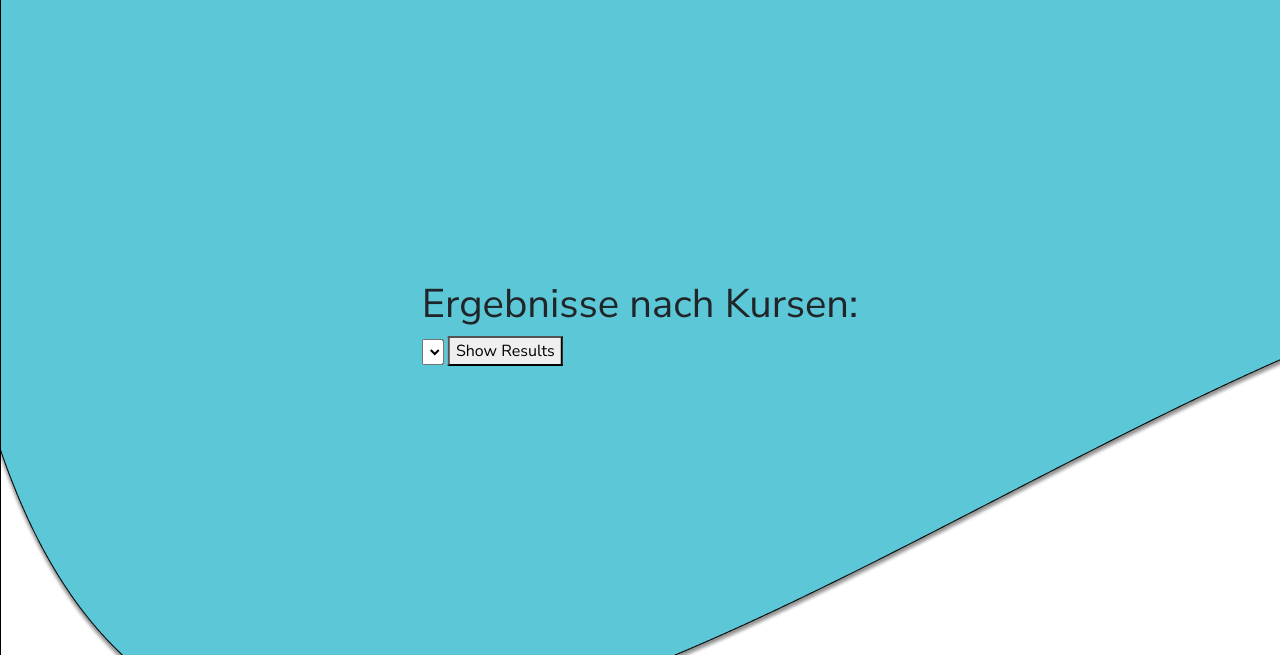
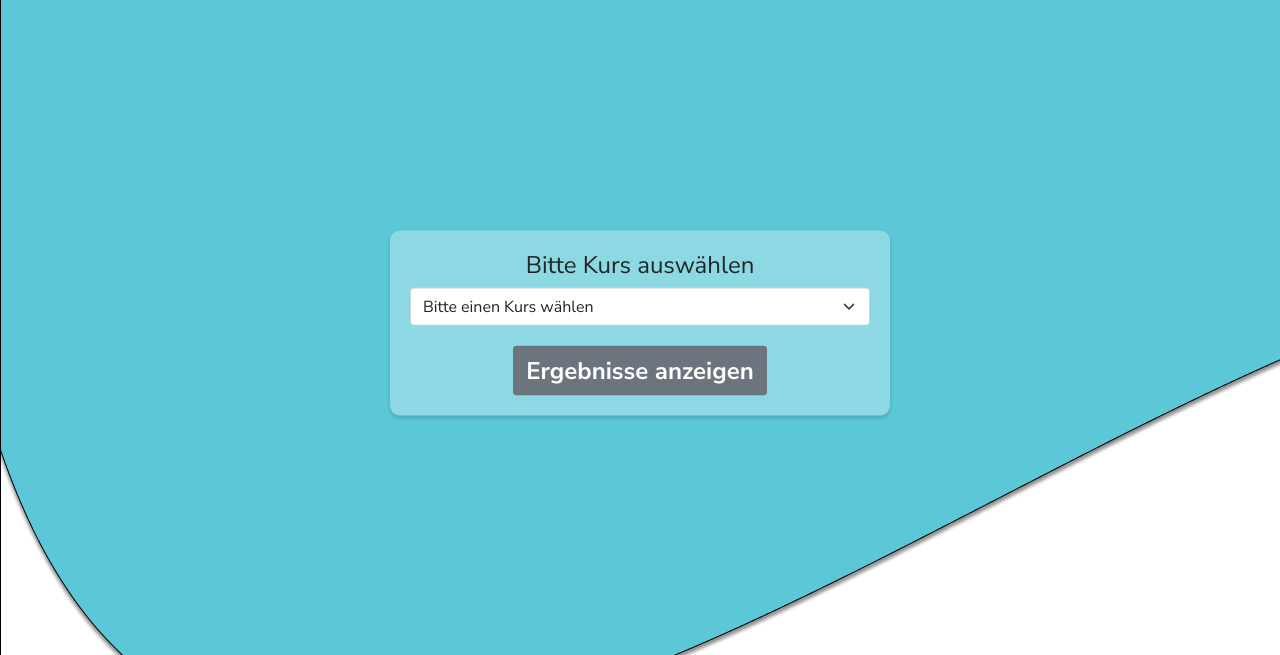
Before and after one commit to Zwennsch/schaumburg-votes, a Flask app: template voting/templates/views/admin/get_results_per_course.html in a window 1280 px wide. Shown: the part 77-732 px from the top of the page. Run offline with Flask 2, Linux system fonts and the light colour scheme; the template is opened without the code that fills it, so the values that code supplies are empty; parts of the project's set-up code (start-up, migrations or seed data) failed here and were passed over.

Commit message:
added class-overview voting results

```diff
--- a/voting/static/styles.css
+++ b/voting/static/styles.css
@@ -24,6 +24,10 @@ a {
   left: 50%;
   transform: translate(-50%, -50%);
 }
+.container-results {
+  margin-top: 100px;
+}
+
 .flash {
   top: 20%;
   margin: 1em 0;
@@ -173,6 +177,18 @@ a {
 #vote-btn:hover {
   background-color: #212529;
 }
+#show-class-btn {
+  font-weight: 600;
+  font-size: x-large;
+  margin-top: 20px;
+  display: flex;
+  justify-content: center;
+  background-color: #6c757d;
+  color: white;
+}
+#show-class-btn:hover {
+  background-color: #212529;
+}
 
 @media (max-width: 500px) {
   .login-container {
--- a/voting/templates/admin_base.html
+++ b/voting/templates/admin_base.html
@@ -22,7 +22,7 @@
   <body
     background="{{ url_for('static', filename='desktop_background_main.png') }}"
   >
-    <nav class="navbar fixed-top navbar-expand-lg navbar-dark bg-dark">
+    <nav class="navbar navbar-expand-lg navbar-dark bg-dark">
       <div class="container">
         <a
           href="{{ url_for('views.index') }}"
@@ -59,6 +59,8 @@
                 href="{{ url_for('views.add_student')}}"
                 >Schüler hinzufügen</a
               >
+            </li>
+
             <li class="nav-item">
               <a
                 class="nav-link {% if active_page == 'delete-student' %} active{% endif %}"
--- a/voting/templates/views/admin/get_results_per_course.html
+++ b/voting/templates/views/admin/get_results_per_course.html
@@ -1,15 +1,23 @@
-{% extends 'admin_base.html' %} {% block title %}Ergebnisse{% endblock %} {%
-    block main %}
-
-    <div class="centered">
-      <h1>Ergebnisse nach Kursen:</h1>
+{% extends 'admin_base.html' %} {% block title %}Kurse{% endblock %} {% block
+main %}
+<div class="login-container centered">
+  <h1>Bitte Kurs auswählen</h1>
   <form method="post">
-        <select name="selected_course">
+    <select
+      class="form-select"
+      aria-label="Default select example"
+      name="selected_course"
+    >
+      <option selected disabled>Bitte einen Kurs wählen</option>
       {% for course in g.courses %}
-          <option value="{{ course }}">{{ course }}</option>
+      <option value="{{ course}}">{{ course }}</option>
       {% endfor %}
     </select>
-        <button type="submit">Show Results</button>
+    <div class="button-container">
+      <button type="submit" class="btn" id="show-class-btn">
+        Ergebnisse anzeigen
+      </button>
+    </div>
   </form>
 </div>
 {% endblock %}
--- a/voting/templates/views/admin/show_results_per_course.html
+++ b/voting/templates/views/admin/show_results_per_course.html
@@ -2,6 +2,8 @@
 endblock %} {% block main %}
 
 <div class="vote-results-per-course">
+  <div class="container container-results">
+    <div class="centered">
       <h1>Erstwahlen für {{ selected_course }}</h1>
       <table class="table">
         <thead>
@@ -66,4 +68,6 @@ endblock %} {% block main %}
         </tbody>
       </table>
     </div>
+  </div>
+</div>
 {% endblock %}
--- a/voting/views.py
+++ b/voting/views.py
@@ -184,7 +184,7 @@ def delete_student_from_class():
             for id in selected_students_ids:
                 db.execute("DELETE FROM user WHERE id = ?", (id,))
             db.commit()
-            if len(selected_students_ids)<=1:
+            if len(selected_students_ids) <= 1:
                 flash('Schüler wurde erfolgreich aus Datenbank gelöscht', 'info')
             else:
                 flash('Schüler wurden erfolgreich aus Datenbank gelöscht', 'info')
@@ -194,7 +194,7 @@ def delete_student_from_class():
     db = get_db()
     student_class = request.args['student_class']
     students = db.execute(
-            "SELECT id, first_name, last_name, class FROM user WHERE class = ? ORDER BY last_name ASC", (student_class,)).fetchall()
+        "SELECT id, first_name, last_name, class FROM user WHERE class = ? ORDER BY last_name ASC", (student_class,)).fetchall()
 
     return render_template('views/admin/students_by_class_delete.html', active_page='delete-student', student_class=student_class, students=students)
 
@@ -215,9 +215,13 @@ def delete_student():
 @admin_required
 def class_results():
     if request.method == 'POST':
-        _class = request.from.get
+        selected_class = request.form.get('selected_class')
+        db = get_db()
+        class_results = db.execute(
+            "SELECT first_name, last_name, vote_passed, first_vote, second_vote, third_vote from user INNER JOIN vote ON user.id = vote.user_id WHERE class = ? AND vote_passed = 1 ORDER BY last_name", (selected_class,)).fetchall()
+        return render_template('views/admin/show_results_per_class.html', active_page='class-results', class_results=class_results, selected_class=selected_class)
     # case for 'GET'
-    return render_template('views/admin/choose_class.html', active_page='class-results')
+    return render_template('views/admin/choose_class.html', active_page='class-results', classes=get_cached_classes())
 
 
 @bp.route("/admin/course-results", methods=('GET', 'POST'))
@@ -231,7 +235,8 @@ def course_results():
         query_first = get_query_for_nth_vote('first_vote')
         results_first = db.execute(query_first, (selected_course,)).fetchall()
         query_second = get_query_for_nth_vote('second_vote')
-        results_second = db.execute(query_second, (selected_course,)).fetchall()
+        results_second = db.execute(
+            query_second, (selected_course,)).fetchall()
         query_third = get_query_for_nth_vote('third_vote')
         results_third = db.execute(query_third, (selected_course,)).fetchall()
         return render_template('views/admin/show_results_per_course.html', selected_course=selected_course, results_first=results_first, results_second=results_second, results_third=results_third)
```
Also changed, not shown: voting/templates/views/admin/choose_class.html (+13 -10 lines), voting/templates/views/admin/show_results_per_class.html (added, +33 -0 lines). Lines whose indentation alone changed are shown as unchanged.
